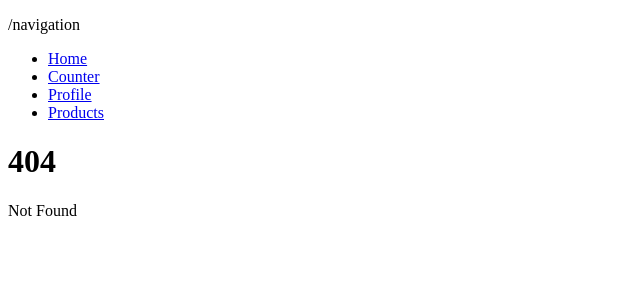
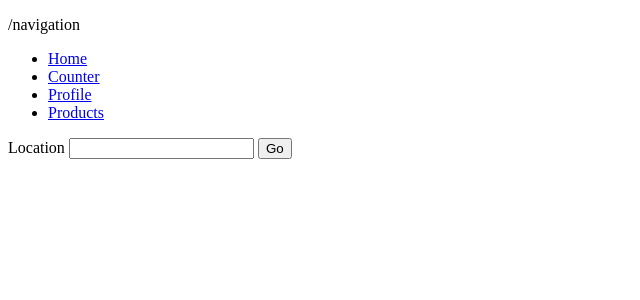
Before and after one commit to chuluq/belajar-sveltekit, a SvelteKit app: page /navigation in a window 1280 px wide. Before the commit this address had no page. Shown: the top 300 px of the page, without its empty margins (0-640 px from the left). Built offline with nearby package versions, Linux system fonts and the light colour scheme.

Commit message:
navigation

```diff
--- /dev/null
+++ b/src/routes/navigation/+page.svelte
@@ -0,0 +1,15 @@
+<script lang="ts">
+	import { goto } from '$app/navigation';
+
+	let location = $state('');
+
+	function go() {
+		goto(location);
+	}
+</script>
+
+<div>
+	<label for="location">Location</label>
+	<input type="text" id="location" bind:value={location} />
+	<button onclick={go}>Go</button>
+</div>
```
